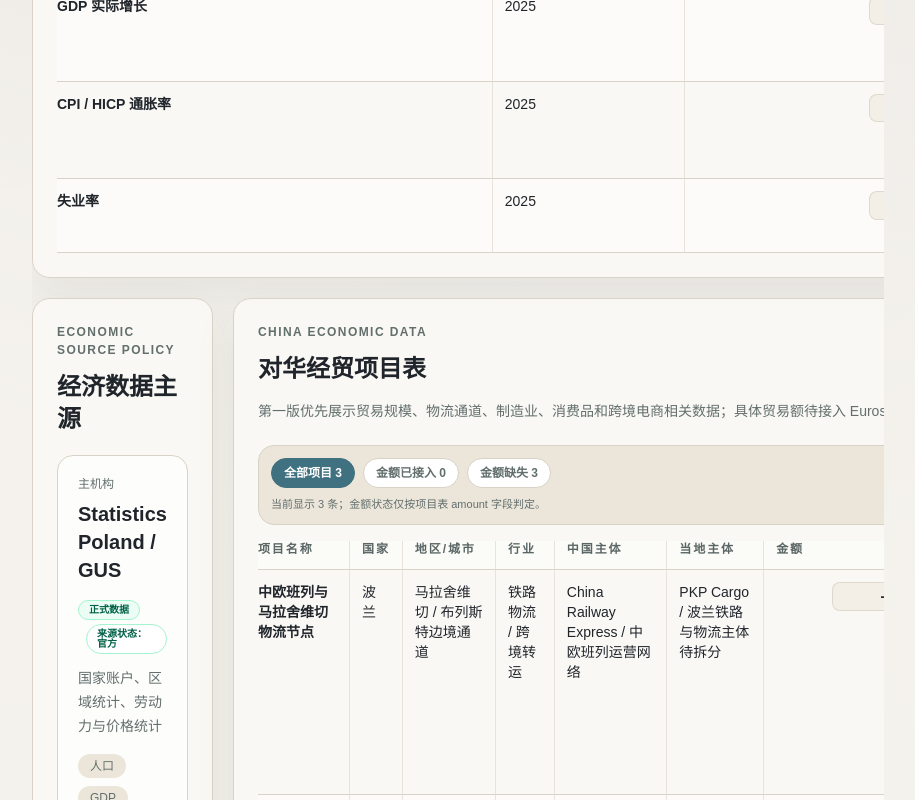
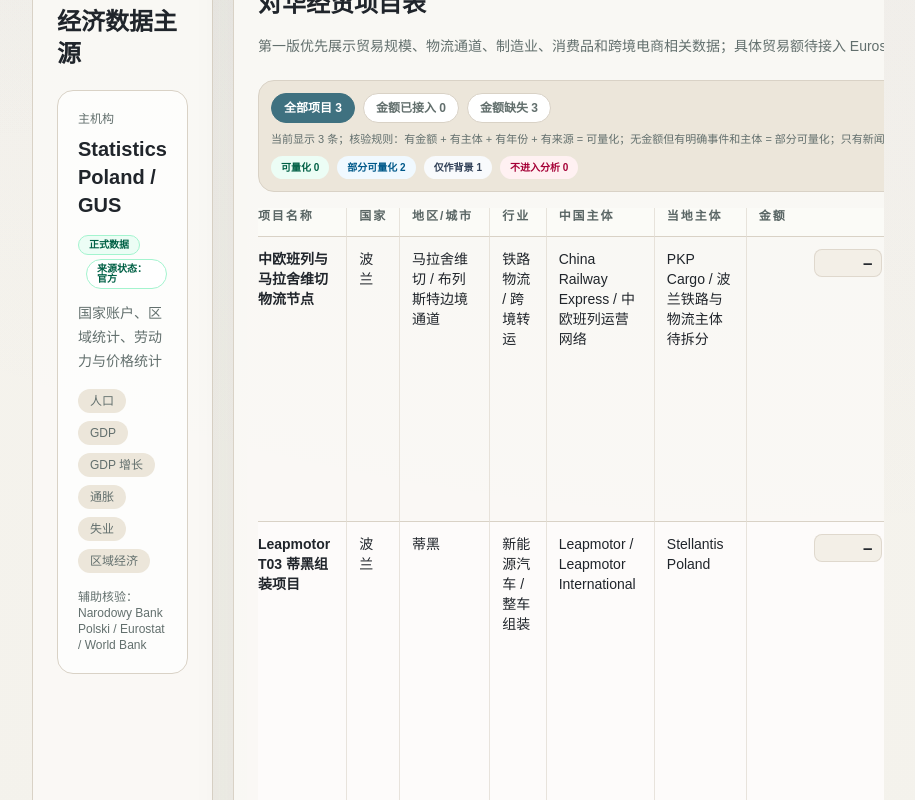
Before and after one commit to hui-sallai/central-europe-political-atlas, a Next.js app: page /data in a window 1280 px wide. Shown: the part 3320-4120 px from the top of the page, without its empty margins (322-1237 px from the left). Built offline with nearby package versions, Linux system fonts and the light colour scheme.

Commit message:
Add China project verification rules

```diff
--- a/src/components/DataCountryExplorer.tsx
+++ b/src/components/DataCountryExplorer.tsx
@@ -34,6 +34,7 @@ import {
 } from "@/lib/economicTimeSeries";
 import { indicatorDictionaryRecords, type IndicatorCategory } from "@/lib/indicatorDictionary";
 import { getV4DataQualitySummary, type V4QualityStatus } from "@/lib/v4DataQuality";
+import { chinaProjectVerificationLabel, verifyChinaProject, type ChinaProjectVerificationConclusion } from "@/lib/chinaProjectVerification";
 
 type DataMode = "economy" | "charts" | "comparison" | "tables";
 type ProjectAmountFilter = "all" | "available" | "missing";
@@ -279,6 +280,22 @@ function exposureVariableFitClass(value: ChinaProjectRecord["exposureVariableFit
   return "bg-amber-50 text-amber-800";
 }
 
+function projectVerificationClass(value: ChinaProjectVerificationConclusion) {
+  if (value === "quantifiable") {
+    return "bg-emerald-50 text-emerald-800";
+  }
+
+  if (value === "partially_quantifiable") {
+    return "bg-sky-50 text-sky-800";
+  }
+
+  if (value === "background_only") {
+    return "bg-slate-50 text-slate-700";
+  }
+
+  return "bg-rose-50 text-rose-800";
+}
+
 function formatMatrixValue(indicatorId: string, value: number | null) {
   if (value === null) {
     return "待接入";
@@ -496,6 +513,13 @@ function ChinaProjectTable({ projects, countryName }: { projects: ChinaProjectRe
     [amountFilter, projects, sectorFilter],
   );
   const availableAmountCount = projects.filter((project) => project.amount !== null).length;
+  const verificationResults = projects.map((project) => verifyChinaProject(project));
+  const verificationCounts = {
+    quantifiable: verificationResults.filter((item) => item.conclusion === "quantifiable").length,
+    partiallyQuantifiable: verificationResults.filter((item) => item.conclusion === "partially_quantifiable").length,
+    backgroundOnly: verificationResults.filter((item) => item.conclusion === "background_only").length,
+    excluded: verificationResults.filter((item) => item.conclusion === "excluded").length,
+  };
 
   if (projects.length === 0) {
     return (
@@ -529,7 +553,15 @@ function ChinaProjectTable({ projects, countryName }: { projects: ChinaProjectRe
               </button>
             ))}
           </div>
-          <p className="mt-2 text-[11px] text-[var(--muted)]">当前显示 {filteredProjects.length} 条；金额状态仅按项目表 amount 字段判定。</p>
+          <p className="mt-2 text-[11px] text-[var(--muted)]">
+            当前显示 {filteredProjects.length} 条；核验规则：有金额 + 有主体 + 有年份 + 有来源 = 可量化；无金额但有明确事件和主体 = 部分可量化；只有新闻线索 = 仅作背景；无可靠来源 = 不进入分析。
+          </p>
+          <div className="mt-2 flex flex-wrap gap-2 text-[10px] font-semibold">
+            <span className="rounded-full bg-emerald-50 px-2.5 py-1 text-emerald-800">可量化 {verificationCounts.quantifiable}</span>
+            <span className="rounded-full bg-sky-50 px-2.5 py-1 text-sky-800">部分可量化 {verificationCounts.partiallyQuantifiable}</span>
+            <span className="rounded-full bg-slate-50 px-2.5 py-1 text-slate-700">仅作背景 {verificationCounts.backgroundOnly}</span>
+            <span className="rounded-full bg-rose-50 px-2.5 py-1 text-rose-800">不进入分析 {verificationCounts.excluded}</span>
+          </div>
         </div>
         <label className="flex items-center gap-2 text-xs font-semibold text-[var(--muted)]">
           行业
@@ -548,16 +580,19 @@ function ChinaProjectTable({ projects, countryName }: { projects: ChinaProjectRe
 
       {filteredProjects.length > 0 ? (
         <div className="max-w-full overflow-x-auto">
-          <table className="research-data-table w-full min-w-[2280px] border-separate border-spacing-0 text-left text-sm">
+          <table className="research-data-table w-full min-w-[2480px] border-separate border-spacing-0 text-left text-sm">
             <thead>
               <tr className="text-xs uppercase tracking-[0.16em] text-[var(--muted)]">
-                {["项目名称", "国家", "地区/城市", "行业", "中国主体", "当地主体", "金额", "币种", "金额状态", "金额证据/缺失原因", "主体核验", "年份", "项目状态", "项目状态时间线", "来源", "来源等级", "是否可量化", "暴露变量适配", "标签", "备注"].map((header) => (
+                {["项目名称", "国家", "地区/城市", "行业", "中国主体", "当地主体", "金额", "币种", "核验结论", "核验理由", "核验规则", "金额状态", "金额证据/缺失原因", "主体核验", "年份", "项目状态", "项目状态时间线", "来源", "来源等级", "是否可量化", "暴露变量适配", "标签", "备注"].map((header) => (
                   <th key={header} className="border-b border-[var(--line)] px-3 pb-3 font-semibold first:pl-0">{header}</th>
                 ))}
               </tr>
             </thead>
             <tbody>
-              {filteredProjects.map((project) => (
+              {filteredProjects.map((project) => {
+                const verification = verifyChinaProject(project);
+
+                return (
                 <tr key={project.projectId} className="align-top">
                   <td className="border-b border-[var(--line)] py-3 pl-0 pr-3 font-semibold">{project.projectName}</td>
                   <td className="border-b border-[var(--line)] px-3 py-3">{countryName}</td>
@@ -569,6 +604,13 @@ function ChinaProjectTable({ projects, countryName }: { projects: ChinaProjectRe
                     <span className={dataValueClass(project.amount)}>{project.amount === null ? "—" : project.amount.toLocaleString("zh-CN", { maximumFractionDigits: 2 })}</span>
                   </td>
                   <td className="data-unit-cell border-b border-[var(--line)] px-3 py-3"><UnitToken value={project.currency ?? "—"} /></td>
+                  <td className="border-b border-[var(--line)] px-3 py-3">
+                    <span className={`inline-flex whitespace-nowrap rounded-full px-2.5 py-1 text-[10px] font-semibold ${projectVerificationClass(verification.conclusion)}`}>
+                      {chinaProjectVerificationLabel(verification.conclusion)}
+                    </span>
+                  </td>
+                  <td className="border-b border-[var(--line)] px-3 py-3 text-xs leading-5 text-[var(--muted)]">{verification.reason}</td>
+                  <td className="border-b border-[var(--line)] px-3 py-3 text-xs leading-5 text-[var(--muted)]">{verification.rule}</td>
                   <td className="data-status-cell border-b border-[var(--line)] px-3 py-3">
                     <span className={`inline-flex whitespace-nowrap rounded-full px-2.5 py-1 text-[10px] font-semibold ${project.amount === null ? "bg-amber-50 text-amber-800" : "bg-emerald-50 text-emerald-800"}`}>
                       {project.amount === null ? "金额缺失" : "金额已接入"}
@@ -615,7 +657,8 @@ function ChinaProjectTable({ projects, countryName }: { projects: ChinaProjectRe
                   <td className="border-b border-[var(--line)] px-3 py-3 text-xs leading-5 text-[var(--muted)]">{project.riskTags.length > 0 ? project.riskTags.join(" / ") : "待接入"}</td>
                   <td className="border-b border-[var(--line)] px-3 py-3 text-xs leading-5 text-[var(--muted)]">{project.note || "—"}</td>
                 </tr>
-              ))}
+                );
+              })}
             </tbody>
           </table>
         </div>
--- /dev/null
+++ b/src/lib/chinaProjectVerification.ts
@@ -0,0 +1,95 @@
+import type { ChinaProjectRecord } from "./extendedData";
+
+export type ChinaProjectVerificationConclusion = "quantifiable" | "partially_quantifiable" | "background_only" | "excluded";
+
+export type ChinaProjectVerificationResult = {
+  conclusion: ChinaProjectVerificationConclusion;
+  reason: string;
+  rule: string;
+  hasAmount: boolean;
+  hasActors: boolean;
+  hasYear: boolean;
+  hasReliableSource: boolean;
+  hasClearEvent: boolean;
+};
+
+function hasMeaningfulActor(value: string) {
+  return Boolean(value.trim()) && !value.includes("待接入") && !value.includes("待核验");
+}
+
+function hasReliableSource(project: ChinaProjectRecord) {
+  return Boolean(project.sourceUrl) && project.sourceReliabilityLevel !== "D";
+}
+
+function hasClearEvent(project: ChinaProjectRecord) {
+  return Boolean(project.projectStatus.trim()) && project.statusTimeline.length > 0;
+}
+
+export function verifyChinaProject(project: ChinaProjectRecord): ChinaProjectVerificationResult {
+  const hasAmount = project.amount !== null && Boolean(project.currency);
+  const hasActors = hasMeaningfulActor(project.chineseActor) && hasMeaningfulActor(project.localActor);
+  const hasYear = Boolean(project.year.trim()) && !project.year.includes("待");
+  const reliableSource = hasReliableSource(project);
+  const clearEvent = hasClearEvent(project);
+
+  if (!reliableSource) {
+    return {
+      conclusion: "excluded",
+      reason: "来源缺失或可靠性为 D 级，不能进入正式分析。",
+      rule: "无可靠来源 = 不进入分析",
+      hasAmount,
+      hasActors,
+      hasYear,
+      hasReliableSource: reliableSource,
+      hasClearEvent: clearEvent,
+    };
+  }
+
+  if (hasAmount && hasActors && hasYear) {
+    return {
+      conclusion: "quantifiable",
+      reason: "已具备金额、主体、年份和可点击来源，可作为项目级量化候选；进入正式分析前仍需复核金额口径。",
+      rule: "有金额 + 有主体 + 有年份 + 有来源 = 可量化",
+      hasAmount,
+      hasActors,
+      hasYear,
+      hasReliableSource: reliableSource,
+      hasClearEvent: clearEvent,
+    };
+  }
+
+  if (clearEvent && hasActors) {
+    return {
+      conclusion: "partially_quantifiable",
+      reason: "事件、主体、年份或来源基本明确，但金额、股比、产能、TEU 或合同口径尚未补齐，只能做事件型或结构型变量候选。",
+      rule: "无金额但有明确事件和主体 = 部分可量化",
+      hasAmount,
+      hasActors,
+      hasYear,
+      hasReliableSource: reliableSource,
+      hasClearEvent: clearEvent,
+    };
+  }
+
+  return {
+    conclusion: "background_only",
+    reason: "当前记录主要提供项目线索或背景信息，缺少可稳定量化的金额、主体链条或事件口径。",
+    rule: "只有新闻线索 = 仅作背景",
+    hasAmount,
+    hasActors,
+    hasYear,
+    hasReliableSource: reliableSource,
+    hasClearEvent: clearEvent,
+  };
+}
+
+export function chinaProjectVerificationLabel(value: ChinaProjectVerificationConclusion) {
+  const labels: Record<ChinaProjectVerificationConclusion, string> = {
+    quantifiable: "可量化",
+    partially_quantifiable: "部分可量化",
+    background_only: "仅作背景",
+    excluded: "不进入分析",
+  };
+
+  return labels[value];
+}
--- a/src/lib/dataSchema.ts
+++ b/src/lib/dataSchema.ts
@@ -112,6 +112,8 @@ export const dataTableSchemas: DataTableSchema[] = [
       { key: "source_reliability_level", labelZh: "来源可靠性等级", labelEn: "Source reliability level", required: true },
       { key: "tags", labelZh: "项目标签", labelEn: "Project tags", required: false },
       { key: "quantification_status", labelZh: "是否可量化", labelEn: "Quantification status", required: true },
+      { key: "verification_conclusion", labelZh: "核验结论", labelEn: "Verification conclusion", required: true, note: "可量化、部分可量化、仅作背景、不进入分析。" },
+      { key: "verification_reason", labelZh: "核验理由", labelEn: "Verification reason", required: true, note: "按统一规则说明金额、主体、年份、来源和事件口径是否满足要求。" },
       { key: "exposure_variable_fit", labelZh: "中国经济暴露变量适配性", labelEn: "China exposure variable fit", required: true },
       { key: "exposure_variable_note", labelZh: "暴露变量说明", labelEn: "Exposure variable note", required: true },
     ],
```
Also changed, not shown: src/components/CountryReadingTabs.tsx (+10 -2 lines).
